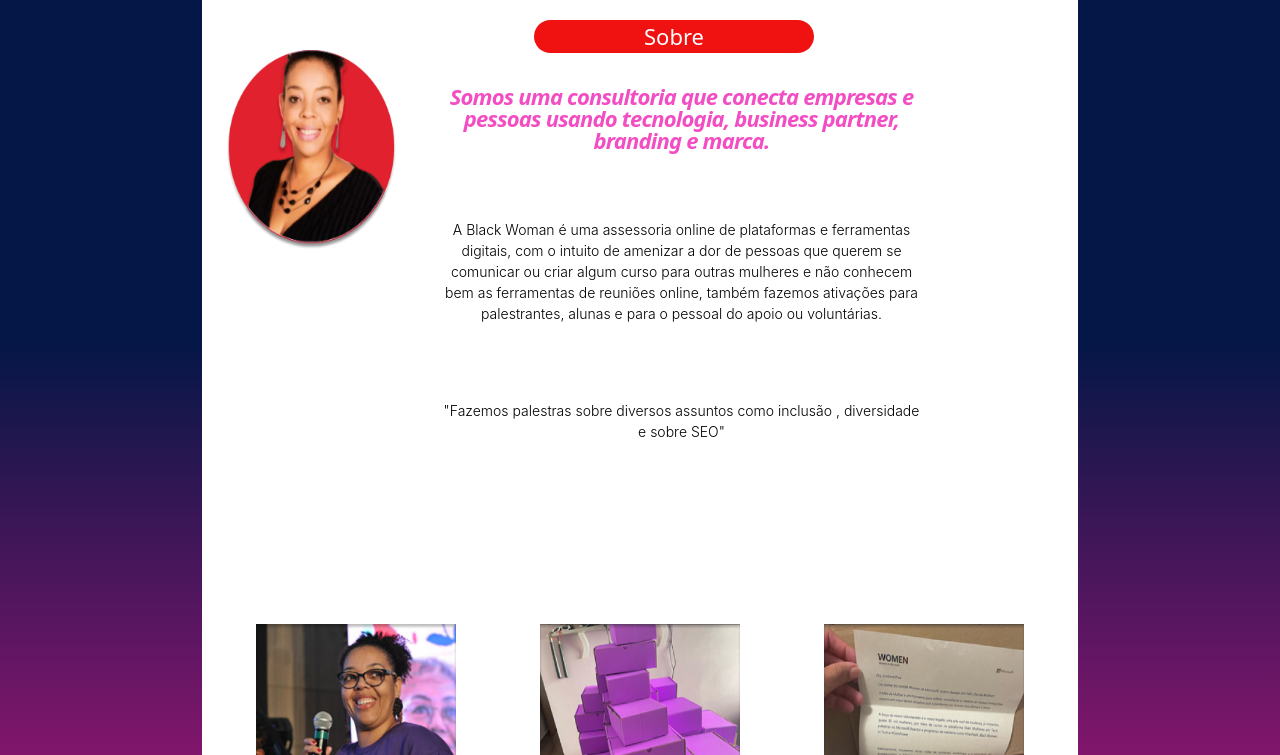
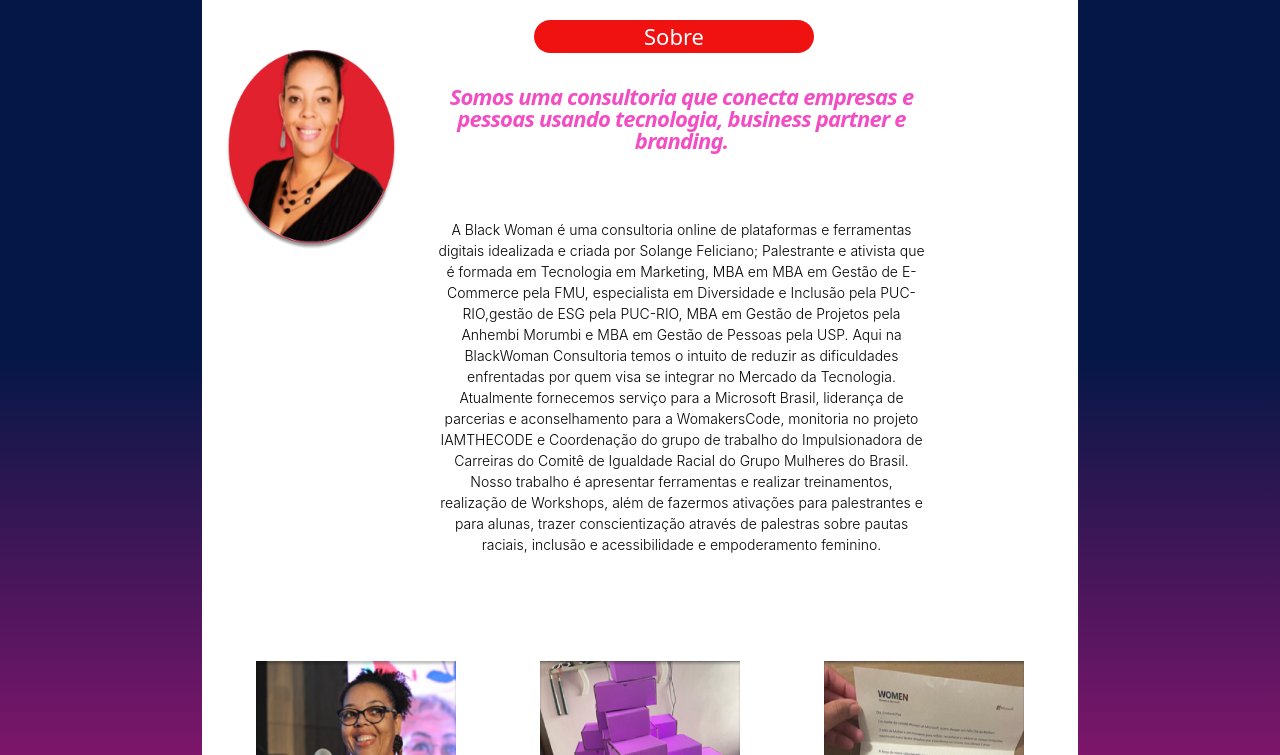
Before and after one commit to Vivianevqs/TimeDorothy, a plain HTML site: page index.html in a window 1280 px wide. Shown: the part 721-1476 px from the top of the page. Drawn offline with nearby package versions, Linux system fonts and the light colour scheme.

Commit message:
inserção de texto

```diff
--- a/index.html
+++ b/index.html
@@ -73,14 +73,17 @@
           <div style="text-align: center;">
             <p class="bordertitle">Sobre</p>
           </div>
-          <h2 class="featurette-heading">Somos uma consultoria que conecta empresas e pessoas usando tecnologia, business partner, branding e marca.</h2>
-          <p class="lead"> A Black Woman é uma assessoria online de plataformas e ferramentas digitais, com o intuito de amenizar a dor de pessoas que querem se comunicar ou criar  algum curso
-            para outras mulheres  e não conhecem bem as ferramentas de reuniões online, também fazemos ativações para palestrantes, alunas e para o pessoal do
-            apoio ou voluntárias.
+          <h2 class="featurette-heading">Somos uma consultoria que conecta empresas e pessoas usando tecnologia, business partner e branding.</h2>
+          <p class="lead"> A Black Woman é uma consultoria online de plataformas e ferramentas digitais idealizada e criada por Solange Feliciano; Palestrante e ativista que é formada em Tecnologia em Marketing, MBA em MBA em Gestão de E-Commerce pela FMU, especialista em Diversidade e Inclusão pela PUC-RIO,gestão de ESG pela PUC-RIO, MBA em Gestão de Projetos pela Anhembi Morumbi e MBA em Gestão de Pessoas pela USP.
+          Aqui na BlackWoman Consultoria temos o intuito de reduzir as dificuldades enfrentadas por quem visa se integrar no Mercado da Tecnologia.
+          Atualmente fornecemos serviço para a Microsoft Brasil, liderança de parcerias e aconselhamento para a WomakersCode, monitoria no projeto IAMTHECODE e Coordenação do grupo de trabalho do
+          Impulsionadora de Carreiras do Comitê de Igualdade Racial do Grupo Mulheres do Brasil.
+
+          Nosso trabalho  é apresentar ferramentas e realizar treinamentos, realização de Workshops, além de fazermos ativações para palestrantes e para alunas, trazer conscientização através de palestras sobre pautas raciais, inclusão e acessibilidade e empoderamento feminino.
+
 
           </p>
-          <p class= lead>"Fazemos palestras sobre diversos assuntos como inclusão , diversidade e sobre SEO"</p>
-          <p class="lead"></p>
+
 
         </div>
         <div class="col-md-5 order-md-1">
```
